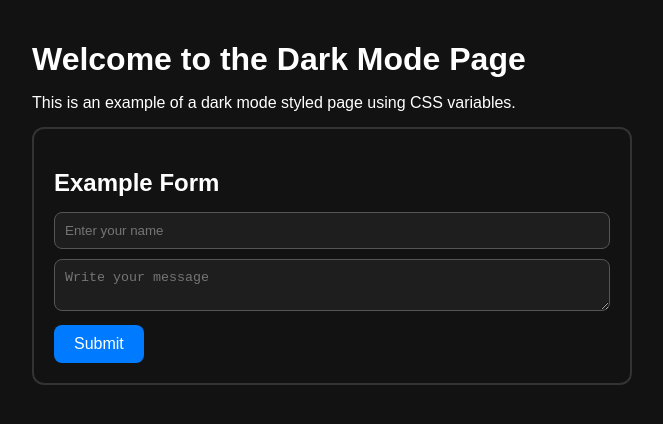
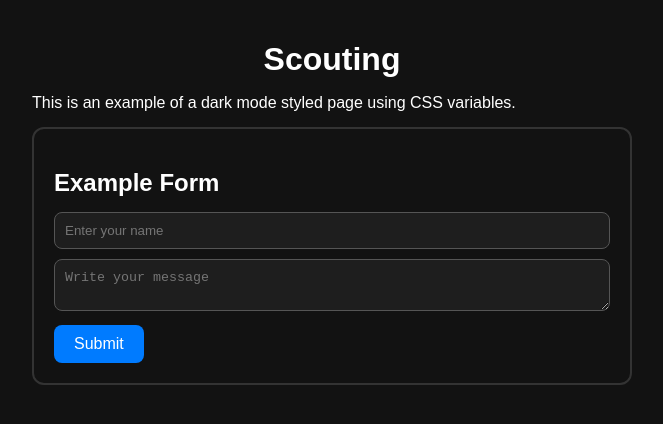
Before and after one commit to Lutheranismiscool/ScoutingFrontend-2025, a plain HTML site: page index.html in a window 1280 px wide. Shown: the whole page, without its empty margins (308-971 px from the left). Drawn offline with Linux system fonts and the light colour scheme.

Commit message:
Update index.html

```diff
--- a/index.html
+++ b/index.html
@@ -4,7 +4,7 @@
 <head>
   <meta charset="UTF-8" />
   <meta name="viewport" content="width=device-width, initial-scale=1.0" />
-  <title>Dark Mode Page</title>
+  <title>Scouting</title>
   <style>
     /* Dark Mode Theme */
     :root {
@@ -80,7 +80,7 @@
 </head>
 <body>
   <div class="container">
-    <h1>Welcome to the Dark Mode Page</h1>
+    <center><h1>Scouting</h1></center>
     <p>This is an example of a dark mode styled page using CSS variables.</p>
 
     <div class="border-box">
```
